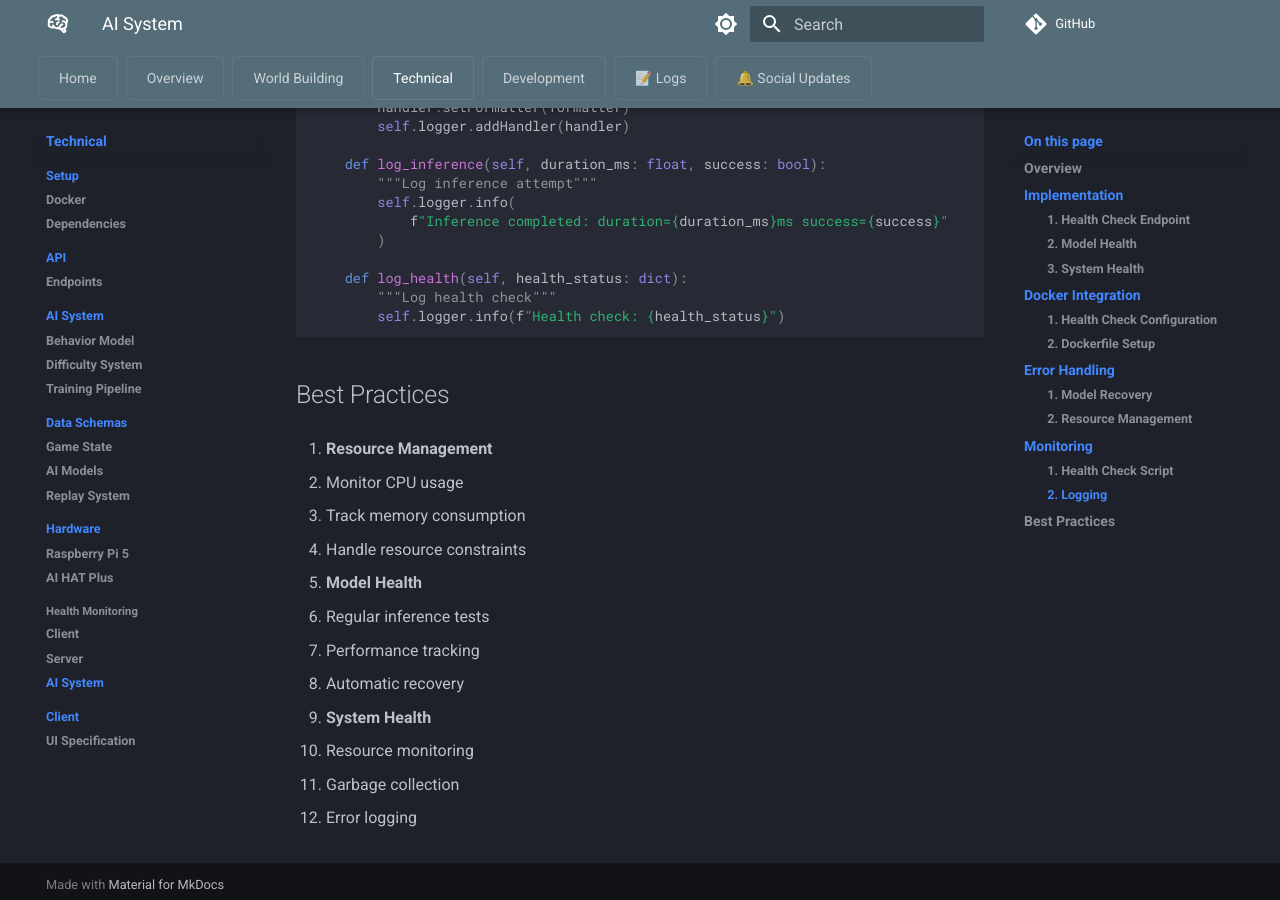
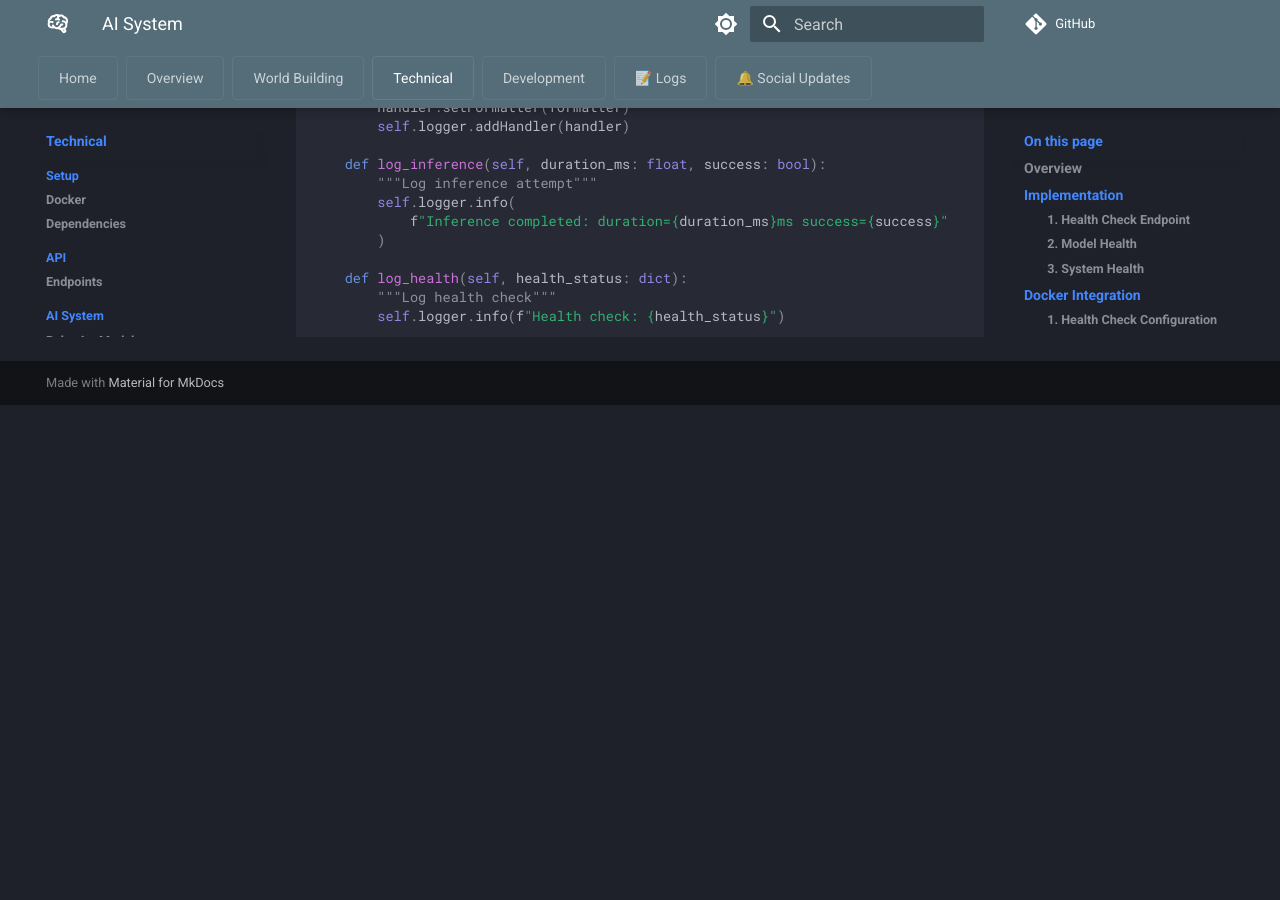
Before and after one commit to MaterDev/thepath-ai_pi, an MkDocs documentation site: the page built from docs/technical/health/ai.md, in a window 1280 px wide and 900 px high, scrolled down 5985 px. Built offline with MkDocs 1.6.1 and Material for MkDocs 9.7.7, drawn with Linux system fonts in a browser that asks for light colours; comment, search, counter and statistics services are not loaded; after the commit the page ends 6390 px from its top, so only the background shows below that.

Commit message:
docs(infrastructure): streamline hardware and health monitoring documentation

````diff
--- a/docs/technical/health/ai.md
+++ b/docs/technical/health/ai.md
@@ -328,29 +328,3 @@
         self.logger.info(f"Health check: {health_status}")
 
 ```
-
-## Best Practices
-
-1. **Resource Management**
-
-   - Monitor CPU usage
-
-   - Track memory consumption
-
-   - Handle resource constraints
-
-2. **Model Health**
-
-   - Regular inference tests
-
-   - Performance tracking
-
-   - Automatic recovery
-
-3. **System Health**
-
-   - Resource monitoring
-
-   - Garbage collection
-
-   - Error logging
````
Also changed, not shown: docs/technical/hardware/ai-hat-plus.md (+1 -0 lines), docs/technical/health/server.md (+0 -26 lines).
